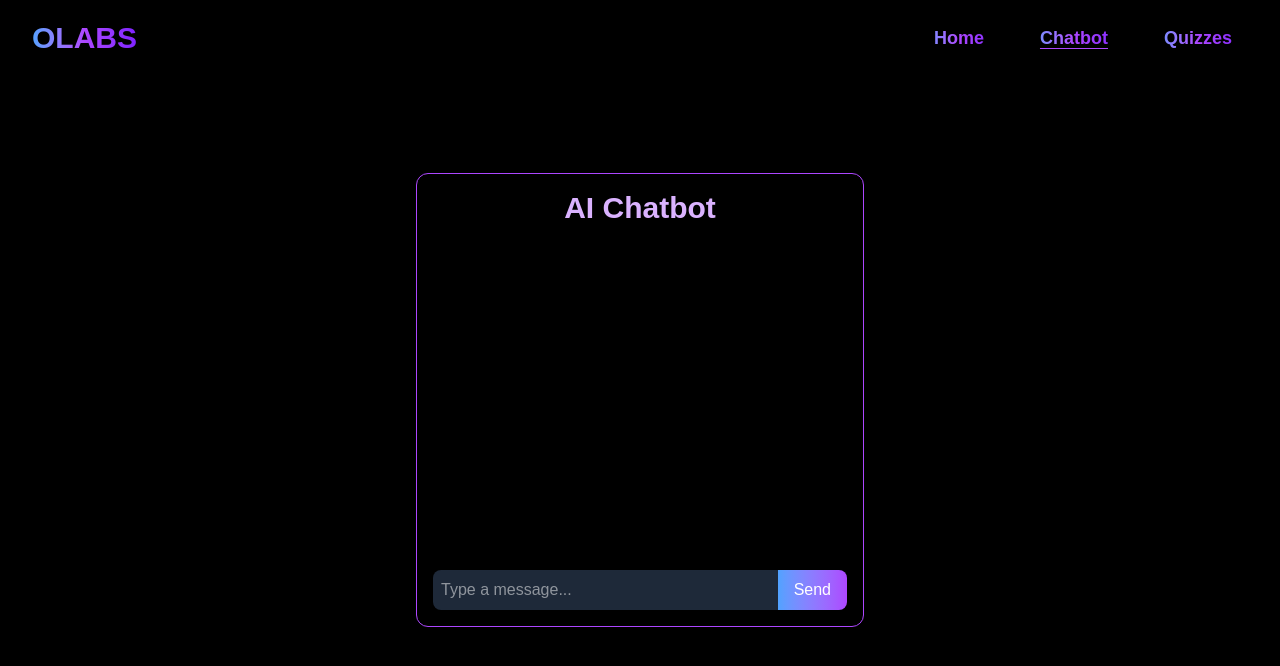
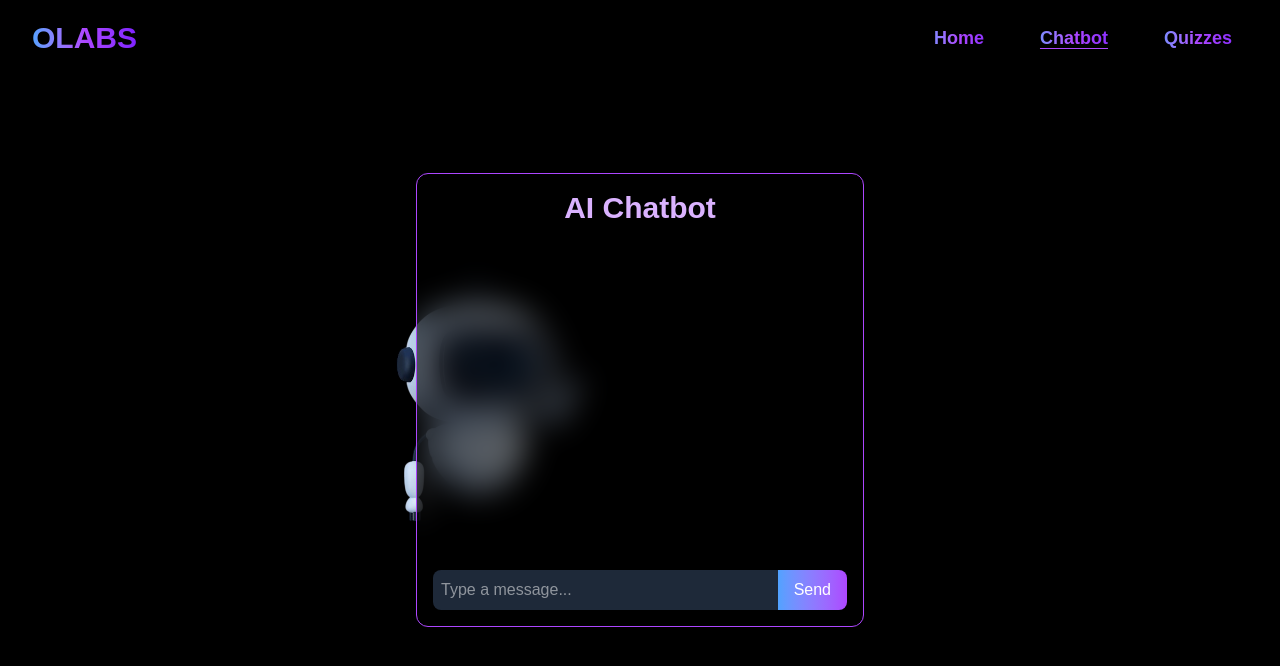
Before and after one commit to Dattaaanand/Hackon4, a Next.js app in the folder frontend/: page /chatbot in a window 1280 px wide. Shown: the top 666 px of the page. Built offline with nearby package versions, Linux system fonts and the light colour scheme.

Commit message:
update: chatbot UI

```diff
--- a/frontend/app/chatbot/page.tsx
+++ b/frontend/app/chatbot/page.tsx
@@ -100,11 +100,27 @@ const ChatBot = () => {
             </motion.nav>
 
             <motion.div
+                className="absolute left-80 top-1/2 transform -translate-y-1/2"
+                whileHover={{ scale: 1.1, rotate: 10 }}
+                transition={{ type: "spring", stiffness: 300 }}
+            >
+                <motion.img
+                    src="/images/robo.png"
+                    alt="Chatbot"
+                    className="w-80 h-80"
                     initial={{ opacity: 0, y: -20 }}
                     animate={{ opacity: 1, y: 0 }}
                     transition={{ duration: 0.8, ease: "easeOut" }}
-                className="w-full max-w-md border border-purple-500 rounded-xl shadow-lg backdrop-blur-lg p-4 bg-black/60 relative"
+                />
+            </motion.div>
+
+            <motion.div
+                initial={{ opacity: 0, y: -20 }}
+                animate={{ opacity: 1, y: 0 }}
+                transition={{ duration: 0.8, ease: "easeOut" }}
+                className="w-full max-w-md border border-purple-500 rounded-xl shadow-lg backdrop-blur-lg p-4 bg-black/60 relative flex"
             >
+                <div className="flex-grow">
                     <motion.h2
                         initial={{ scale: 0.8, opacity: 0 }}
                         animate={{ scale: 1, opacity: 1 }}
@@ -147,6 +163,7 @@ const ChatBot = () => {
                             Send
                         </motion.button>
                     </div>
+                </div>
             </motion.div>
         </div>
     );
```
Also changed, not shown: frontend/public/images/robo.png (added). Lines whose indentation alone changed are shown as unchanged.
